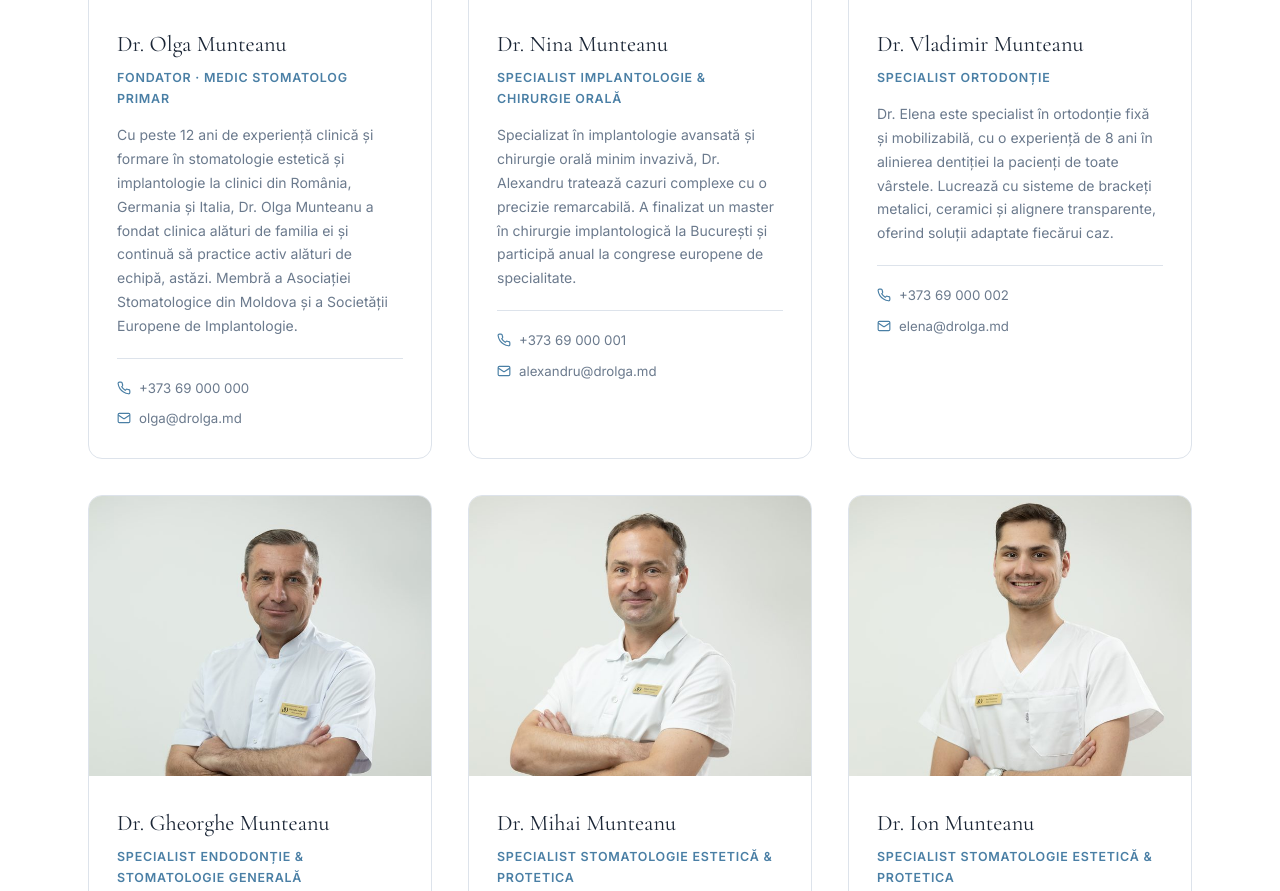
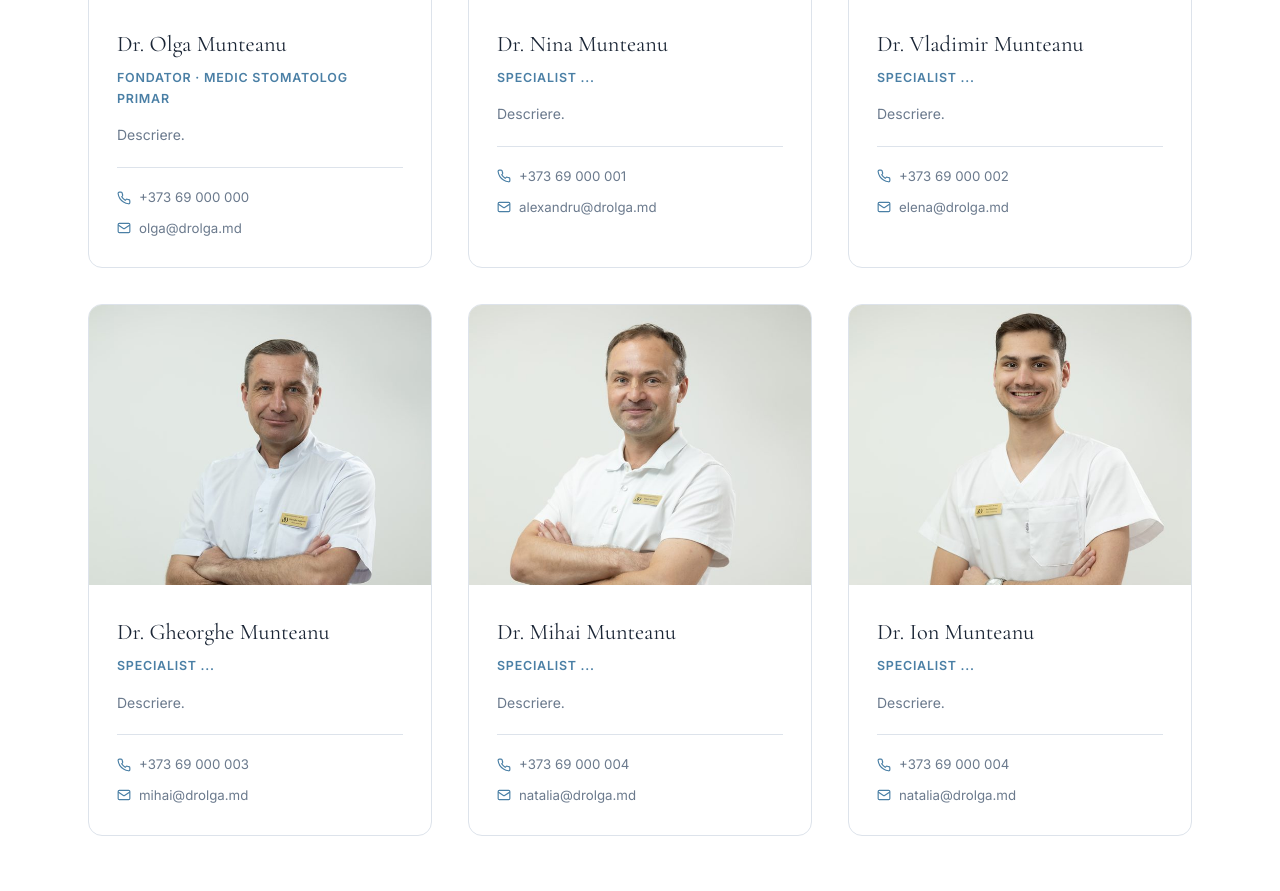
Before and after one commit to Boriska420/drOlga, a plain HTML site: page echipa.html in a window 1280 px wide. Shown: the part 760-1651 px from the top of the page. Drawn offline with nearby package versions, Linux system fonts and the light colour scheme.

Commit message:
Small changes

```diff
--- a/echipa.html
+++ b/echipa.html
@@ -57,7 +57,7 @@
         <div class="team-card__body">
           <div class="team-card__name">Dr. Olga Munteanu</div>
           <div class="team-card__title">Fondator · Medic Stomatolog Primar</div>
-          <p class="team-card__bio">Cu peste 12 ani de experiență clinică și formare în stomatologie estetică și implantologie la clinici din România, Germania și Italia, Dr. Olga Munteanu a fondat clinica alături de familia ei și continuă să practice activ alături de echipă, astăzi. Membră a Asociației Stomatologice din Moldova și a Societății Europene de Implantologie.</p>
+          <p class="team-card__bio">Descriere.</p>
           <div class="team-card__contacts">
             <div class="team-card__contact-row">
               <svg width="14" height="14" viewBox="0 0 24 24" fill="none" stroke="currentColor" stroke-width="2"><path d="M22 16.92v3a2 2 0 0 1-2.18 2 19.79 19.79 0 0 1-8.63-3.07A19.5 19.5 0 0 1 4.99 13a19.79 19.79 0 0 1-3.07-8.67A2 2 0 0 1 3.92 2h3a2 2 0 0 1 2 1.72c.127.96.361 1.903.7 2.81a2 2 0 0 1-.45 2.11L8.09 9.91a16 16 0 0 0 6 6l1.27-1.27a2 2 0 0 1 2.11-.45c.907.339 1.85.573 2.81.7A2 2 0 0 1 22 16.92z"/></svg>
@@ -76,8 +76,8 @@
         <div class="team-card__photo"><img class="photo" src="./images/Dr_Nina.jpg" alt="Dr. Nina Munteanu, specialist implantologie și chirurgie orală la clinica Dr. Olga" loading="lazy" decoding="async" /></div>
         <div class="team-card__body">
           <div class="team-card__name">Dr. Nina Munteanu</div>
-          <div class="team-card__title">Specialist Implantologie & Chirurgie Orală</div>
-          <p class="team-card__bio">Specializat în implantologie avansată și chirurgie orală minim invazivă, Dr. Alexandru tratează cazuri complexe cu o precizie remarcabilă. A finalizat un master în chirurgie implantologică la București și participă anual la congrese europene de specialitate.</p>
+          <div class="team-card__title">Specialist ...</div>
+          <p class="team-card__bio">Descriere.</p>
           <div class="team-card__contacts">
             <div class="team-card__contact-row">
               <svg width="14" height="14" viewBox="0 0 24 24" fill="none" stroke="currentColor" stroke-width="2"><path d="M22 16.92v3a2 2 0 0 1-2.18 2 19.79 19.79 0 0 1-8.63-3.07A19.5 19.5 0 0 1 4.99 13a19.79 19.79 0 0 1-3.07-8.67A2 2 0 0 1 3.92 2h3a2 2 0 0 1 2 1.72c.127.96.361 1.903.7 2.81a2 2 0 0 1-.45 2.11L8.09 9.91a16 16 0 0 0 6 6l1.27-1.27a2 2 0 0 1 2.11-.45c.907.339 1.85.573 2.81.7A2 2 0 0 1 22 16.92z"/></svg>
@@ -96,8 +96,8 @@
         <div class="team-card__photo"><img class="photo" src="./images/Dr_Vladimir.jpg" alt="Dr. Vladimir Munteanu, specialist ortodonție la clinica Dr. Olga" loading="lazy" decoding="async" /></div>
         <div class="team-card__body">
           <div class="team-card__name">Dr. Vladimir Munteanu</div>
-          <div class="team-card__title">Specialist Ortodonție</div>
-          <p class="team-card__bio">Dr. Elena este specialist în ortodonție fixă și mobilizabilă, cu o experiență de 8 ani în alinierea dentiției la pacienți de toate vârstele. Lucrează cu sisteme de brackeți metalici, ceramici și alignere transparente, oferind soluții adaptate fiecărui caz.</p>
+          <div class="team-card__title">Specialist ...</div>
+          <p class="team-card__bio">Descriere.</p>
           <div class="team-card__contacts">
             <div class="team-card__contact-row">
               <svg width="14" height="14" viewBox="0 0 24 24" fill="none" stroke="currentColor" stroke-width="2"><path d="M22 16.92v3a2 2 0 0 1-2.18 2 19.79 19.79 0 0 1-8.63-3.07A19.5 19.5 0 0 1 4.99 13a19.79 19.79 0 0 1-3.07-8.67A2 2 0 0 1 3.92 2h3a2 2 0 0 1 2 1.72c.127.96.361 1.903.7 2.81a2 2 0 0 1-.45 2.11L8.09 9.91a16 16 0 0 0 6 6l1.27-1.27a2 2 0 0 1 2.11-.45c.907.339 1.85.573 2.81.7A2 2 0 0 1 22 16.92z"/></svg>
@@ -116,8 +116,8 @@
         <div class="team-card__photo"><img class="photo" src="./images/Dr_Gheorghe.jpg" alt="Dr. Gheorghe Munteanu, specialist endodonție și stomatologie generală la clinica Dr. Olga" loading="lazy" decoding="async" /></div>
         <div class="team-card__body">
           <div class="team-card__name">Dr. Gheorghe Munteanu</div>
-          <div class="team-card__title">Specialist Endodonție & Stomatologie Generală</div>
-          <p class="team-card__bio">Dr. Mihai este recunoscut pentru abordarea sa meticuloasă în tratamentele de canal și restaurările complexe. Lucrând cu microscop endodontic și sisteme de rotație mecanică, oferă tratamente de precizie cu un grad înalt de succes și confort pentru pacient.</p>
+          <div class="team-card__title">Specialist ...</div>
+          <p class="team-card__bio">Descriere.</p>
           <div class="team-card__contacts">
             <div class="team-card__contact-row">
               <svg width="14" height="14" viewBox="0 0 24 24" fill="none" stroke="currentColor" stroke-width="2"><path d="M22 16.92v3a2 2 0 0 1-2.18 2 19.79 19.79 0 0 1-8.63-3.07A19.5 19.5 0 0 1 4.99 13a19.79 19.79 0 0 1-3.07-8.67A2 2 0 0 1 3.92 2h3a2 2 0 0 1 2 1.72c.127.96.361 1.903.7 2.81a2 2 0 0 1-.45 2.11L8.09 9.91a16 16 0 0 0 6 6l1.27-1.27a2 2 0 0 1 2.11-.45c.907.339 1.85.573 2.81.7A2 2 0 0 1 22 16.92z"/></svg>
@@ -136,8 +136,8 @@
         <div class="team-card__photo"><img class="photo" src="./images/Dr_Mihai.jpg" alt="Dr. Mihai Munteanu, specialist stomatologie estetică și protetică la clinica Dr. Olga" loading="lazy" decoding="async" /></div>
         <div class="team-card__body">
           <div class="team-card__name">Dr. Mihai Munteanu</div>
-          <div class="team-card__title">Specialist Stomatologie Estetică & Protetica</div>
-          <p class="team-card__bio">Dr. Natalia combină simțul estetic rafinat cu expertiza clinică pentru a crea zâmbete naturale și armonioase. Specializată în fațete din porțelan, coroane ceramice și reabilitări estetice complete, colaborează strâns cu laboratoare de top pentru rezultate impecabile.</p>
+          <div class="team-card__title">Specialist ...</div>
+          <p class="team-card__bio">Descriere.</p>
           <div class="team-card__contacts">
             <div class="team-card__contact-row">
               <svg width="14" height="14" viewBox="0 0 24 24" fill="none" stroke="currentColor" stroke-width="2"><path d="M22 16.92v3a2 2 0 0 1-2.18 2 19.79 19.79 0 0 1-8.63-3.07A19.5 19.5 0 0 1 4.99 13a19.79 19.79 0 0 1-3.07-8.67A2 2 0 0 1 3.92 2h3a2 2 0 0 1 2 1.72c.127.96.361 1.903.7 2.81a2 2 0 0 1-.45 2.11L8.09 9.91a16 16 0 0 0 6 6l1.27-1.27a2 2 0 0 1 2.11-.45c.907.339 1.85.573 2.81.7A2 2 0 0 1 22 16.92z"/></svg>
@@ -156,8 +156,8 @@
         <div class="team-card__photo"><img class="photo" src="./images/Dr_Ion.jpg" alt="Dr. Ion Munteanu, specialist stomatologie estetică și protetică la clinica Dr. Olga" loading="lazy" decoding="async" /></div>
         <div class="team-card__body">
           <div class="team-card__name">Dr. Ion Munteanu</div>
-          <div class="team-card__title">Specialist Stomatologie Estetică & Protetica</div>
-          <p class="team-card__bio">Dr. Natalia combină simțul estetic rafinat cu expertiza clinică pentru a crea zâmbete naturale și armonioase. Specializată în fațete din porțelan, coroane ceramice și reabilitări estetice complete, colaborează strâns cu laboratoare de top pentru rezultate impecabile.</p>
+          <div class="team-card__title">Specialist ...</div>
+          <p class="team-card__bio">Descriere.</p>
           <div class="team-card__contacts">
             <div class="team-card__contact-row">
               <svg width="14" height="14" viewBox="0 0 24 24" fill="none" stroke="currentColor" stroke-width="2"><path d="M22 16.92v3a2 2 0 0 1-2.18 2 19.79 19.79 0 0 1-8.63-3.07A19.5 19.5 0 0 1 4.99 13a19.79 19.79 0 0 1-3.07-8.67A2 2 0 0 1 3.92 2h3a2 2 0 0 1 2 1.72c.127.96.361 1.903.7 2.81a2 2 0 0 1-.45 2.11L8.09 9.91a16 16 0 0 0 6 6l1.27-1.27a2 2 0 0 1 2.11-.45c.907.339 1.85.573 2.81.7A2 2 0 0 1 22 16.92z"/></svg>
```
Also changed, not shown: 1 other file.
